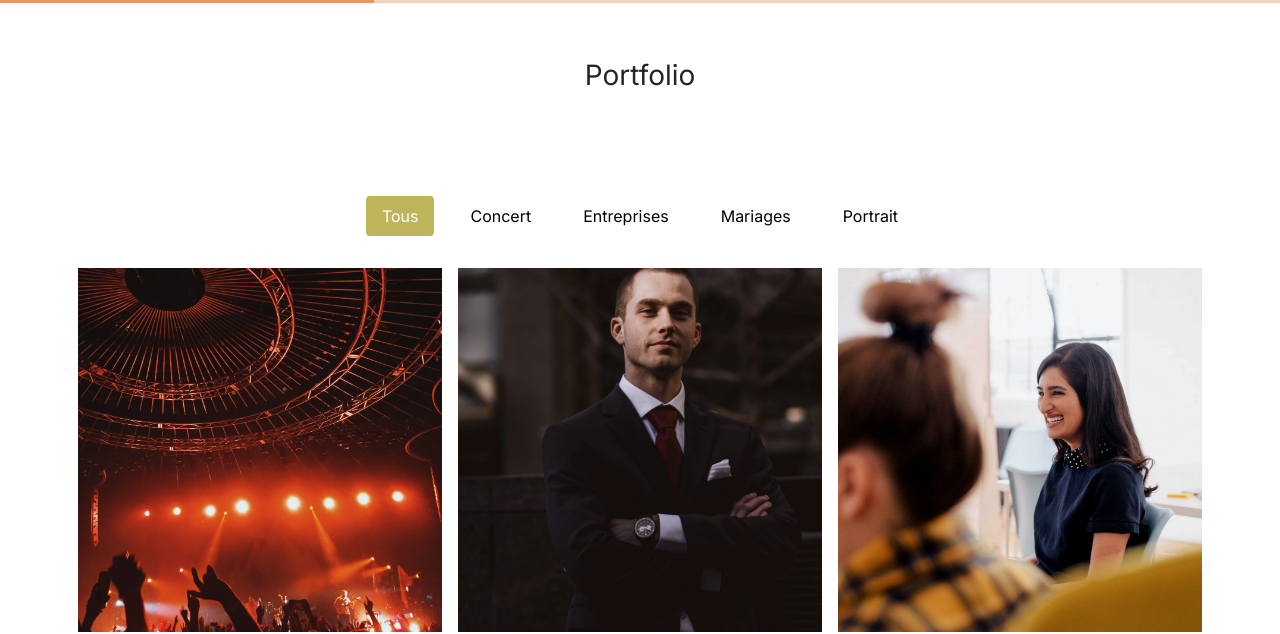
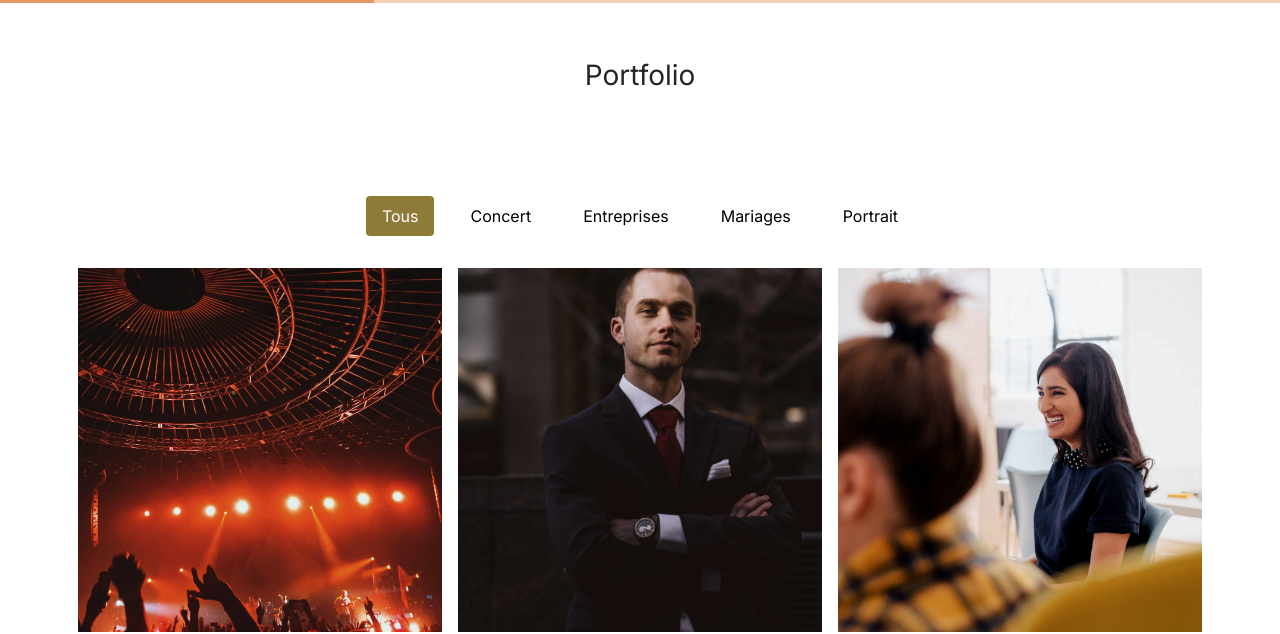
Before and after one commit to LucasB2607/Projet-debbug, a plain HTML site: page index.html in a window 1280 px wide. Shown: the part 1261-1895 px from the top of the page. Drawn offline with nearby package versions, Linux system fonts and the light colour scheme.

Commit message:
fixcontraste

```diff
--- a/assets/maugallery.js
+++ b/assets/maugallery.js
@@ -198,17 +198,11 @@ nextImage() {
       }
     },
     filterByTag() {
-      // Réinitialise les classes et styles pour toutes les catégories
-      $(".nav-link").removeClass("active-tag").css({
-          'background-color': '',  // Remet à zéro le fond
-          'color': ''              // Remet à zéro la couleur du texte
-      });
+// Réinitialise uniquement la classe pour toutes les catégories
+$(".nav-link").removeClass("active-tag");
 
-      // Ajoute la classe et les styles dorés à la catégorie cliquée
-      $(this).addClass("active-tag").css({
-          'background-color': '#BEB45A',  // Couleur dorée pour l'élément actif
-          'color': '#fff'                 // Couleur blanche pour le texte
-      });
+// Ajoute la classe active-tag à la catégorie cliquée
+$(this).addClass("active-tag");
 
       // Filtre les images en fonction de la catégorie sélectionnée
       var tag = $(this).data("images-toggle");
@@ -225,11 +219,10 @@ nextImage() {
 
       // Gérer le style spécifique du filtre "Tous"
       if (tag === "all") {
-          $(".nav-link[data-images-toggle='all']").css({
-              'background-color': '#BEB45A',  // Couleur dorée pour "Tous"
-              'color': '#fff'                 // Couleur blanche pour le texte
-          });
-      }
+        $(".nav-link[data-images-toggle='all']").addClass("active-tag"); // Applique la classe active-tag à "Tous"
+    } else {
+        $(".nav-link[data-images-toggle='all']").removeClass("active-tag"); // Supprime la classe active-tag si une autre catégorie est sélectionnée
+    }
   }
   };
 })(jQuery);
--- a/assets/style.css
+++ b/assets/style.css
@@ -119,11 +119,6 @@ body {
     color: #000; /* Remet la couleur du texte par défaut */
 }
 
-.nav-pills .nav-link.active-tag {
-    background-color: #BEB45A; /* Applique la couleur dorée pour le fond */
-    color: #fff; /* Texte blanc */
-}
-
 /* Forcer les liens non sélectionnés à rester noirs */
 .nav-pills .nav-link {
     color: #000; /* Texte noir pour les liens non sélectionnés */
@@ -131,7 +126,7 @@ body {
 
 /* Styles pour les boutons activés avec .active-tag */
 .nav-pills .nav-link.active-tag {
-    background-color: #BEB45A; /* Couleur dorée pour le fond */
+    background-color: #8E7B3A; /* Nouveau fond doré plus foncé */
     color: #fff; /* Texte blanc */
 }
 
```
